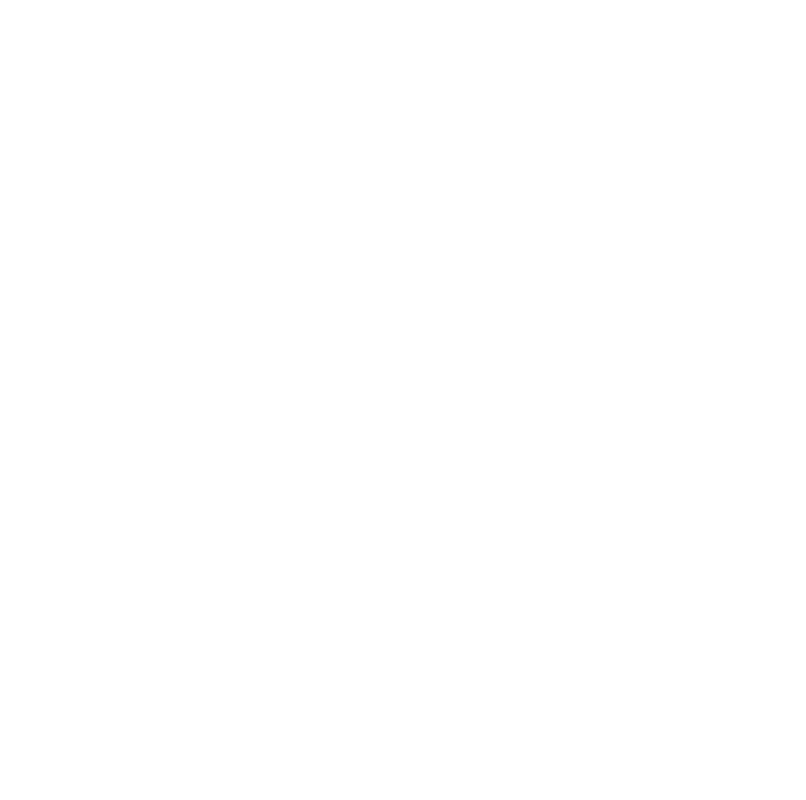
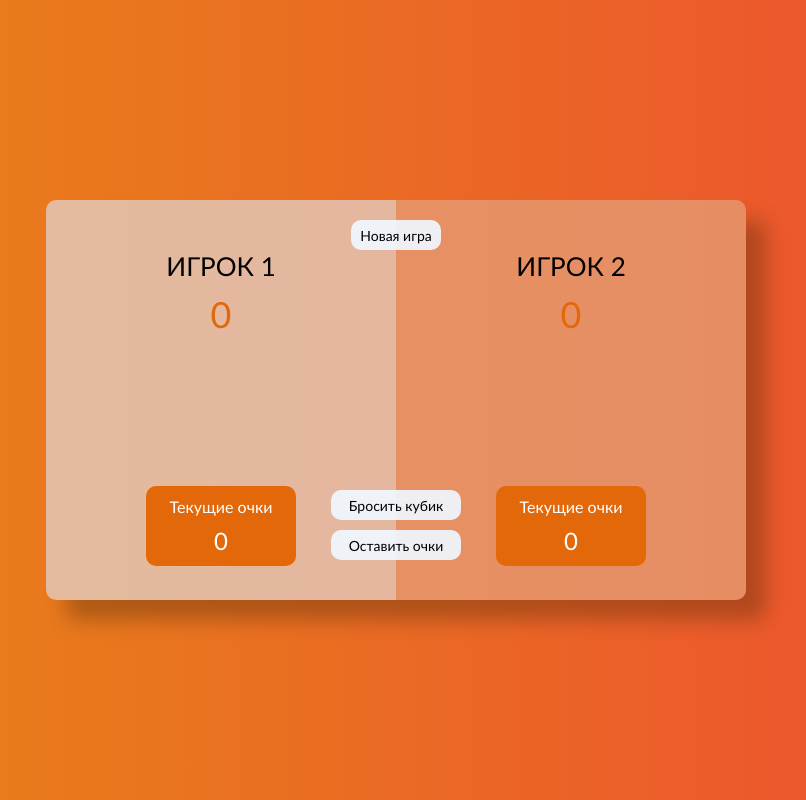
Before and after one commit to tayahanchar/pig-dice-game, a plain HTML site: page index.html in a window 1280 px wide. Shown: the whole page, without its empty margins (244-1050 px from the left). Drawn offline with Linux system fonts and the light colour scheme.

Commit message:
feat: add game design

```diff
--- a/index.html
+++ b/index.html
@@ -8,6 +8,31 @@
   <title>Pig dice game</title>
 </head>
 <body>
+  <div class="container">
+    <button class="new-game">Новая игра</button>
+    <button class="throw-dice">Бросить кубик</button>
+    <button class="safe-points">Оставить очки</button>
+    <img class="dice" src="./assets/Dice1.svg" alt="dice">
+
+    <div class="left-side active-color">
+      <p class="player">ИГРОК 1</p>
+      <div class="general-points">0</div>
+
+      <div class="current-points-container">
+        <p class="current-points__text">Текущие очки</p>
+        <div class="current-points">0</div>
+      </div>
+    </div>
+    <div class="right-side inactive-color">
+      <p class="player">ИГРОК 2</p>
+      <div class="general-points">0</div>
+
+      <div class="current-points-container">
+        <p class="current-points__text">Текущие очки</p>
+        <div class="current-points">0</div>
+      </div>
+    </div>
+  </div>
 
   <script src="script.js"></script>
 </body>
--- a/style.css
+++ b/style.css
@@ -0,0 +1,133 @@
+* {
+  margin: 0;
+  padding: 0;
+  box-sizing: border-box;
+  border: none;
+  font-family:'Trebuchet MS', 'Lucida Sans Unicode', 'Lucida Grande', 'Lucida Sans', Arial, sans-serif;
+}
+
+body {
+  width: 100vw;
+  height: 100vh;
+  display: flex;
+  justify-content: center;
+  align-items: center;
+  background-image: linear-gradient(90deg,rgb(232, 134, 22), rgb(237, 78, 50));
+}
+
+.container {
+  position: relative;
+  width: 700px;
+  height: 400px;
+  display: flex;
+  border-radius: 10px;
+  box-shadow: 20px 20px 20px rgba(90, 46, 10, 0.403);
+}
+
+.left-side {
+  flex-basis:50%;
+  border-top-left-radius: 10px;
+  border-bottom-left-radius: 10px;
+}
+
+.right-side {
+  flex-basis:50%;
+  border-top-right-radius: 10px;
+  border-bottom-right-radius: 10px;
+}
+
+.active-color {
+  background-color: rgba(226, 208, 198, 0.755);
+}
+
+.inactive-color {
+  background-color: rgba(229, 158, 120, 0.755);
+}
+
+.player {
+  padding-top: 50px;
+  font-size: 26px;
+  text-align: center;
+}
+
+.general-points {
+  padding-top: 10px;
+  font-size: 36px;
+  color: rgb(227, 104, 9);
+  text-align: center;
+}
+
+
+.current-points-container {
+  width: 150px;
+  height: 80px;
+  margin: 0 auto;
+  margin-top: 150px;
+  display: flex;
+  flex-direction: column;
+  justify-content: center;
+  align-items: center;
+  background-color: rgb(227, 104, 9);
+  color: white;
+  font-size: 16px;
+  border-radius: 10px;
+}
+
+.current-points {
+  padding-top: 10px;
+  font-size: 24px;
+}
+
+.new-game {
+  position: absolute;
+  right: 305px;
+  top: 20px;
+  width: 90px;
+  height: 30px;
+  font-size: 14px;
+  border-radius: 10px;
+  background-color: rgba(240, 248, 255, 0.923);
+  cursor: pointer;
+}
+
+.throw-dice {
+  position: absolute;
+  right: 285px;
+  bottom: 80px;
+  width: 130px;
+  height: 30px;
+  font-size: 14px;
+  border-radius: 10px;
+  background-color: rgba(240, 248, 255, 0.923);
+  cursor: pointer;
+}
+
+.safe-points {
+  position: absolute;
+  right: 285px;
+  bottom: 40px;
+  width: 130px;
+  height: 30px;
+  font-size: 14px;
+  border-radius: 10px;
+  background-color: rgba(240, 248, 255, 0.923);
+  cursor: pointer;
+}
+
+
+.dice {
+  display: none;
+  position: absolute;
+  right: 315px;
+  top: 120px;
+  width: 70px;
+  height: 70px;
+}
+
+
+.safe-points:hover,
+.throw-dice:hover,
+.new-game:hover {
+  background-color: rgb(227, 104, 9);
+  transition: 0.5s;
+}
```
Also changed, not shown: assets/Dice1.svg (added), assets/Dice2.svg (added), assets/Dice3.svg (added), assets/Dice4.svg (added), assets/Dice5.svg (added), assets/Dice6.svg (added).
